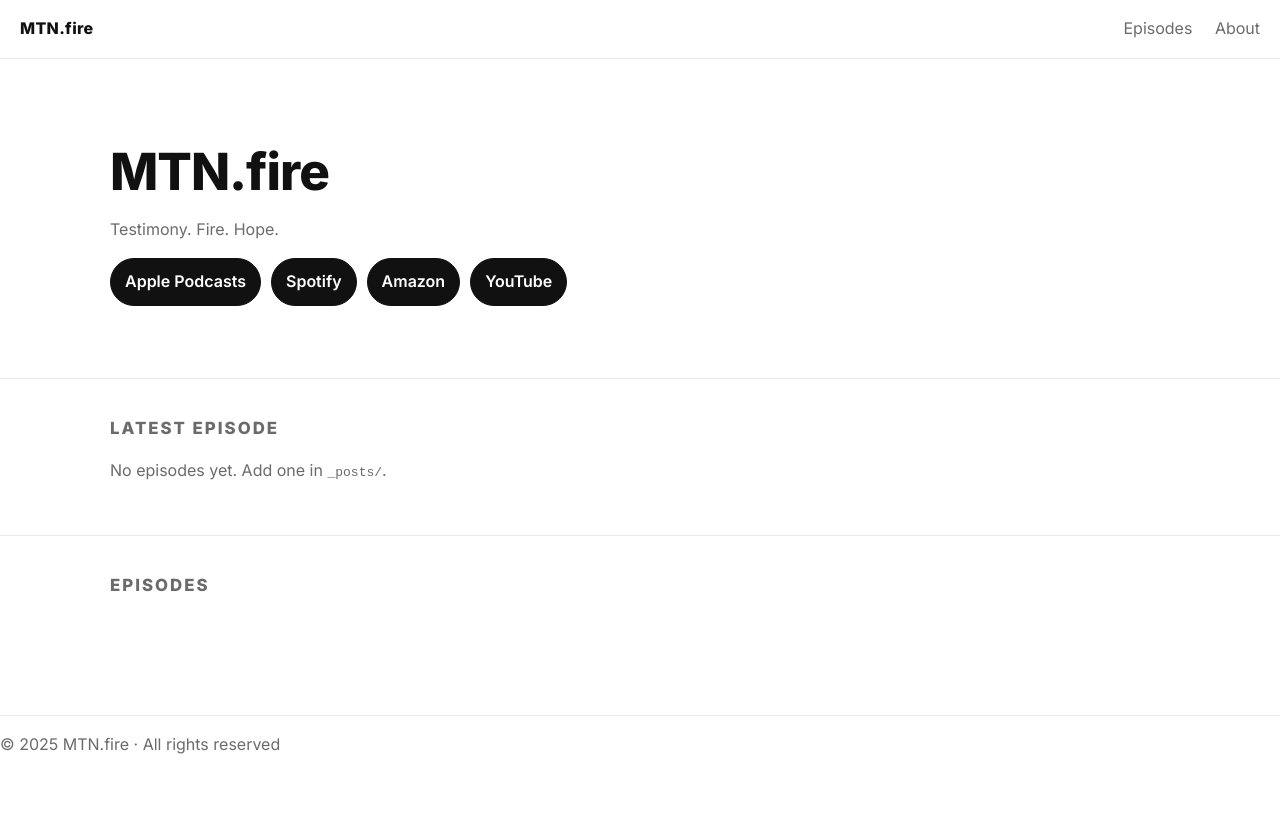
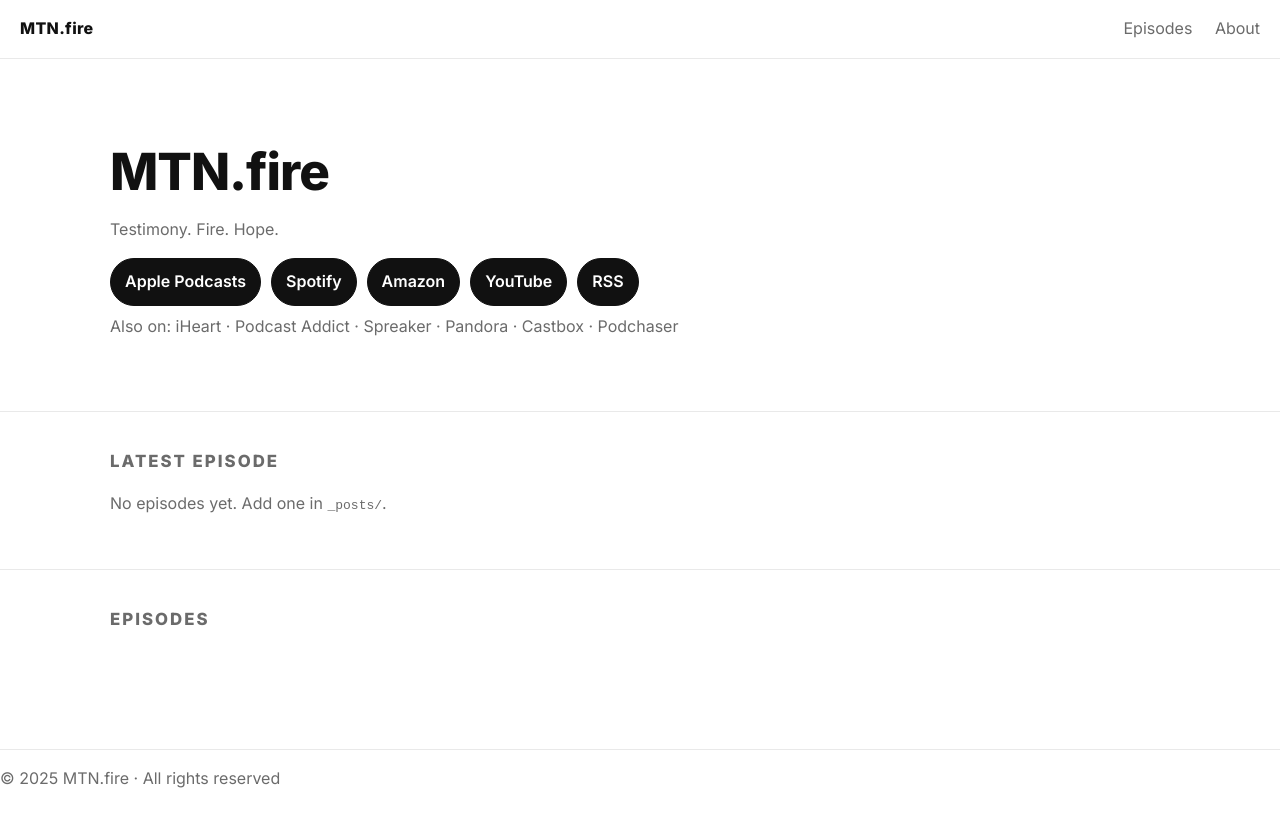
Before and after one commit to mtnfire/mtnfire.org, a Jekyll site: the page built from index.html, in a window 1280 px wide. Shown: the top 827 px of the page. Built offline with Jekyll 4.4.1, drawn with Linux system fonts in a browser that asks for light colours.

Commit message:
Update index.html

```diff
--- a/index.html
+++ b/index.html
@@ -7,12 +7,34 @@
   <div class="wrap">
     <h1 class="brand">MTN.fire</h1>
     <p class="tag">Testimony. Fire. Hope.</p>
-    <div class="subs">
-      <a class="pill" href="https://podcasts.apple.com/" target="_blank" rel="noopener">Apple Podcasts</a>
-      <a class="pill" href="https://open.spotify.com/" target="_blank" rel="noopener">Spotify</a>
-      <a class="pill" href="https://music.amazon.com/podcasts" target="_blank" rel="noopener">Amazon</a>
-      <a class="pill" href="https://www.youtube.com/@MTN-fire" target="_blank" rel="noopener">YouTube</a>
-    </div>
+   <div class="subs">
+  {% if site.podcast.apple %}
+    <a class="pill" href="{{ site.podcast.apple }}" target="_blank" rel="noopener">Apple Podcasts</a>
+  {% endif %}
+  {% if site.podcast.spotify %}
+    <a class="pill" href="{{ site.podcast.spotify }}" target="_blank" rel="noopener">Spotify</a>
+  {% endif %}
+  {% if site.podcast.amazon %}
+    <a class="pill" href="{{ site.podcast.amazon }}" target="_blank" rel="noopener">Amazon</a>
+  {% endif %}
+  {% if site.podcast.youtube %}
+    <a class="pill" href="{{ site.podcast.youtube }}" target="_blank" rel="noopener">YouTube</a>
+  {% endif %}
+  {% if site.podcast.rss %}
+    <a class="pill" href="{{ site.podcast.rss }}" target="_blank" rel="noopener">RSS</a>
+  {% endif %}
+</div>
+
+<div class="muted" style="margin-top:.5rem">
+  Also on:
+  {% if site.podcast.iheart %}<a href="{{ site.podcast.iheart }}" target="_blank" rel="noopener">iHeart</a>{% endif %}
+  {% if site.podcast.podcastaddict %} · <a href="{{ site.podcast.podcastaddict }}" target="_blank" rel="noopener">Podcast Addict</a>{% endif %}
+  {% if site.podcast.spreaker %} · <a href="{{ site.podcast.spreaker }}" target="_blank" rel="noopener">Spreaker</a>{% endif %}
+  {% if site.podcast.pandora %} · <a href="{{ site.podcast.pandora }}" target="_blank" rel="noopener">Pandora</a>{% endif %}
+  {% if site.podcast.castbox %} · <a href="{{ site.podcast.castbox }}" target="_blank" rel="noopener">Castbox</a>{% endif %}
+  {% if site.podcast.podchaser %} · <a href="{{ site.podcast.podchaser }}" target="_blank" rel="noopener">Podchaser</a>{% endif %}
+</div>
+
   </div>
 </section>
 
```
